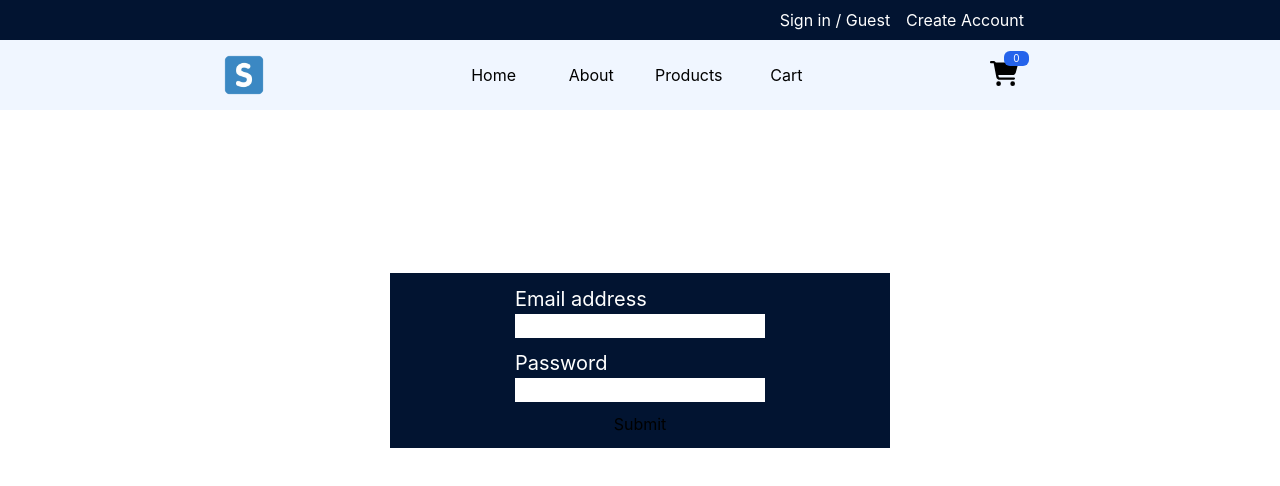
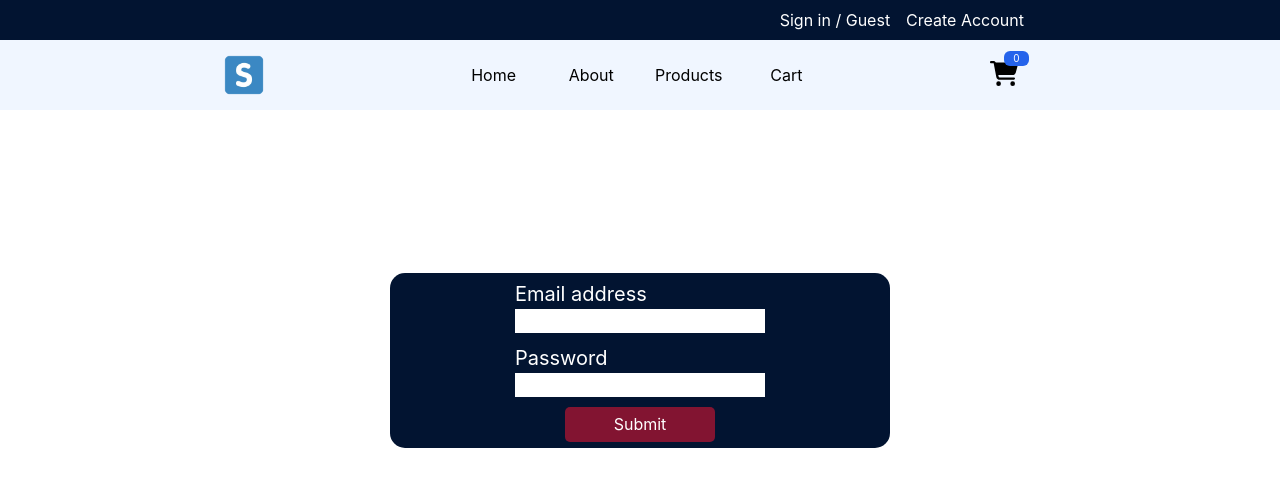
Before and after one commit to Ameer2000Mzori/ShopSprint, a React (Create React App) app in the folder frontend/: page /login in a window 1280 px wide. Shown: the top 486 px of the page. Built offline with nearby package versions, Linux system fonts and the light colour scheme.

Commit message:
added styling and effect to the button

```diff
--- a/frontend/src/components/pages/login/LoginPage.jsx
+++ b/frontend/src/components/pages/login/LoginPage.jsx
@@ -1,5 +1,6 @@
 import React from 'react'
 import {
+  StyledButton,
   StyledForm,
   StyledFormWrap,
   StyledLabelInput,
@@ -34,9 +35,9 @@ const LoginPage = () => {
             id="exampleInputPassword1"
           />
         </StyledLabelInputWrap>
-        <button type="submit" className="btn btn-primary">
+        <StyledButton type="submit" className="btn btn-primary">
           Submit
-        </button>
+        </StyledButton>
       </StyledForm>
     </StyledFormWrap>
   )
--- a/frontend/src/components/pages/login/component/StyledComponent.jsx
+++ b/frontend/src/components/pages/login/component/StyledComponent.jsx
@@ -19,6 +19,7 @@ export const StyledForm = styled.form`
   align-items: center;
   justify-content: center;
   gap: 10px;
+  border-radius: 15px;
 `
 
 export const StyledLabelInputWrap = styled.form`
@@ -33,3 +34,17 @@ export const StyledLabelInput = styled.label`
   color: #fff;
   font-size: 20px;
 `
+
+export const StyledButton = styled.button`
+  width: 150px;
+  height: 35px;
+  border-radius: 5px;
+  background-color: #821431;
+  color: #fff;
+  transition: all 500ms ease-in-out;
+
+  &:hover {
+    background-color: #fff;
+    color: #021431;
+  }
+`
```
